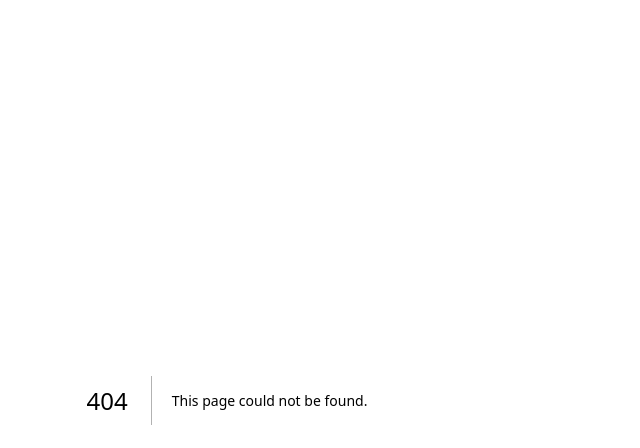
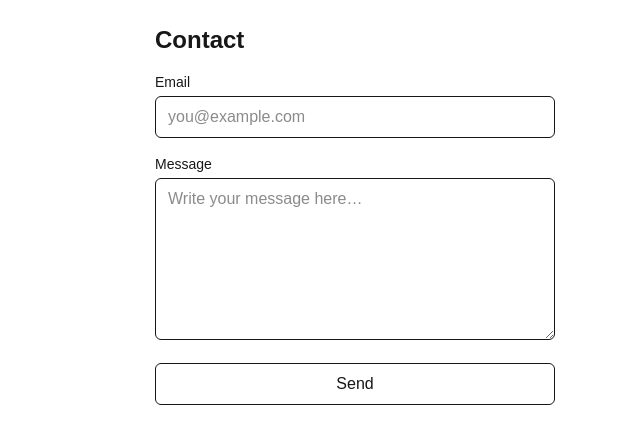
Before and after one commit to Thomas-Geslin/TrackBayWebsite, a Next.js app: page /contact in a window 1280 px wide. Before the commit this address had no page. Shown: the top 448 px of the page, without its empty margins (285-925 px from the left). Built offline with nearby package versions, Linux system fonts and the light colour scheme.

Commit message:
feat(contact): implement contact form

```diff
--- /dev/null
+++ b/src/app/contact/page.tsx
@@ -0,0 +1,86 @@
+import { Resend } from 'resend';
+import { redirect } from 'next/navigation';
+
+export const runtime = 'nodejs'; // garantit le runtime Node pour le SDK Resend
+
+export default function ContactPage() {
+  async function send(formData: FormData) {
+    'use server';
+
+    const email = String(formData.get('email') || '').trim();
+    const message = String(formData.get('message') || '').trim();
+    // Champ "honeypot" anti-bot
+    const website = String(formData.get('website') || '');
+
+    if (website) return; // bot détecté
+    if (!email || !message) throw new Error('Required fields.');
+    if (!/^[^\s@]+@[^\s@]+\.[^\s@]+$/.test(email)) {
+      throw new Error('Invalid email.');
+    }
+
+    const resend = new Resend(process.env.RESEND_API_KEY);
+    const from = process.env.CONTACT_FROM!;
+    const to = process.env.CONTACT_TO!;
+
+    await resend.emails.send({
+      from,
+      to,
+      subject: 'Nouveau message depuis TrackBayApp.com',
+      text: `De: ${email}\n\n${message}`,
+      // Le SDK Node accepte "replyTo" pour l'adresse de réponse
+      replyTo: email,
+    });
+
+    redirect('/contact/success');
+  }
+
+  return (
+    <main className="max-w-md mx-auto p-6">
+      <h1 className="text-2xl font-semibold mb-4">Contact</h1>
+
+      <form
+        action={send}
+        className="space-y-4"
+      >
+        {/* Honeypot (ne pas supprimer) */}
+        <input
+          type="text"
+          name="website"
+          autoComplete="off"
+          tabIndex={-1}
+          className="hidden"
+          aria-hidden="true"
+        />
+
+        <label className="block">
+          <span className="block text-sm mb-1">Email</span>
+          <input
+            type="email"
+            name="email"
+            required
+            className="w-full border rounded-md px-3 py-2"
+            placeholder="you@example.com"
+          />
+        </label>
+
+        <label className="block">
+          <span className="block text-sm mb-1">Message</span>
+          <textarea
+            name="message"
+            required
+            rows={6}
+            className="w-full border rounded-md px-3 py-2"
+            placeholder="Write your message here…"
+          />
+        </label>
+
+        <button
+          type="submit"
+          className="w-full rounded-md px-4 py-2 border hover:bg-white hover:text-black duration-300"
+        >
+          Send
+        </button>
+      </form>
+    </main>
+  );
+}
--- /dev/null
+++ b/src/app/contact/success/page.tsx
@@ -0,0 +1,11 @@
+export default function ContactSuccess() {
+  return (
+    <main className="max-w-md mx-auto p-6">
+      <h1 className="text-2xl font-semibold mb-2">Thanks 🙌</h1>
+      <p>
+        Your request has been sent successfully. We&apos;ll get back to you as soon
+        as possible.
+      </p>
+    </main>
+  );
+}
--- a/src/app/page.tsx
+++ b/src/app/page.tsx
@@ -2,12 +2,19 @@ import Link from 'next/link';
 
 export default function Home() {
   return (
-    <div className="flex h-screen items-center justify-center">
+    <div className="flex flex-col h-screen items-center justify-center gap-8">
       <Link
         href="/privacy_policy"
-        className="bg-[#1f1f1f] rounded-md px-6 h-14 flex items-center justify-center text-white"
+        className="bg-[#1f1f1f] rounded-md w-40 h-14 flex items-center justify-center text-white"
       >
         Privacy Policy
+      </Link>
+
+      <Link
+        href="/contact"
+        className="bg-[#1f1f1f] rounded-md w-40 h-14 flex items-center justify-center text-white"
+      >
+        Contact
       </Link>
     </div>
   );
```
Also changed, not shown: package.json (+6 -5 lines), 1 other file (tests, documents, lock files or other folders).
